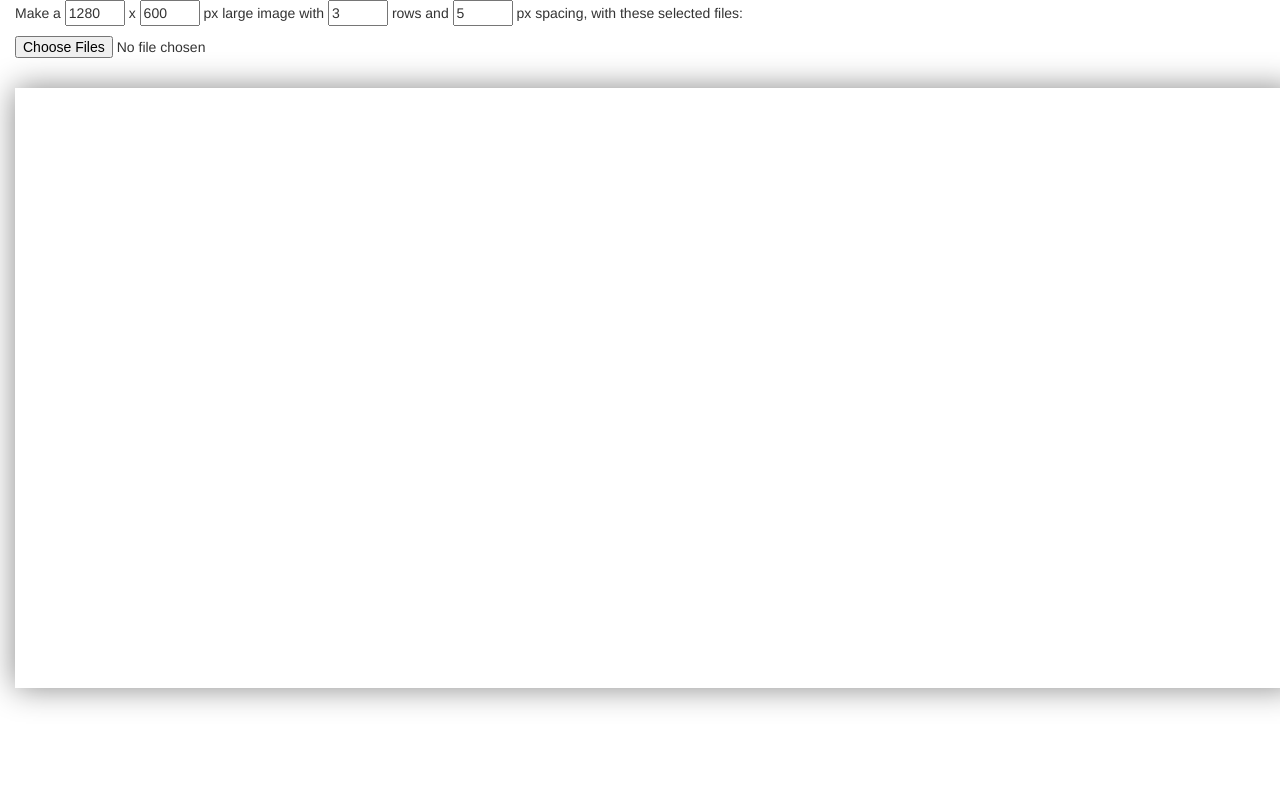
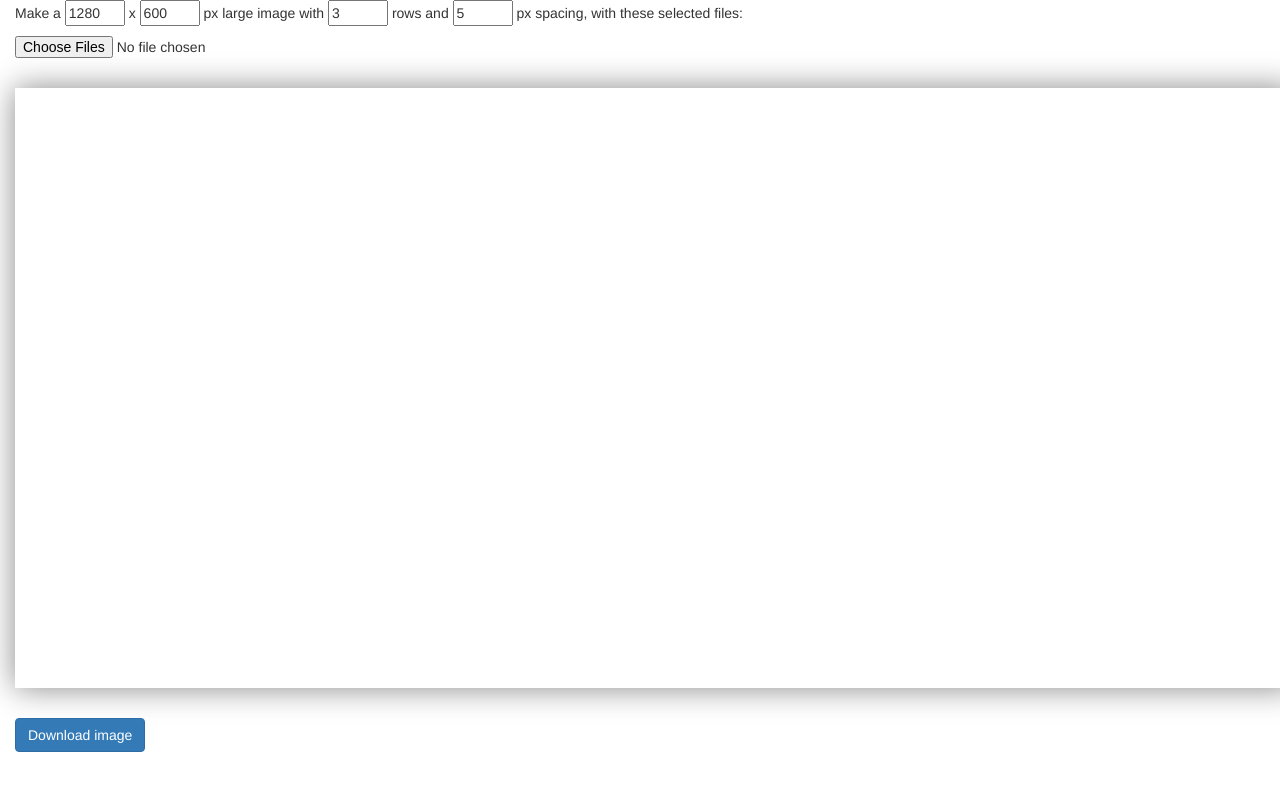
Before and after one commit to Znarkus/kollage, a website: page index.html in a window 1280 px wide. Drawn offline with nearby package versions, Linux system fonts and the light colour scheme.

Commit message:
Added Download button

```diff
--- a/index.html
+++ b/index.html
@@ -40,6 +40,8 @@
 	<input type="file" multiple id="file">
 
 	<canvas id="canvas"></canvas>
+
+	<button onclick="save()" class="btn btn-primary">Download image</button>
 	<!--
 
 
@@ -127,6 +129,24 @@
 			}
 		}
 
+	}
+
+	function save() {
+		//take apart data URL
+		var parts = canvas.toDataURL().match(/data:([^;]*)(;base64)?,([0-9A-Za-z+/]+)/);
+
+		//assume base64 encoding
+		var binStr = atob(parts[3]);
+
+		//convert to binary in ArrayBuffer
+		var buf = new ArrayBuffer(binStr.length);
+		var view = new Uint8Array(buf);
+		for(var i = 0; i < view.length; i++)
+			view[i] = binStr.charCodeAt(i);
+
+		var blob = new Blob([view], {'type': parts[1]});
+		var URL = webkitURL.createObjectURL(blob)
+		window.location = URL;
 	}
 
 	function updateCanvasSize() {
```
